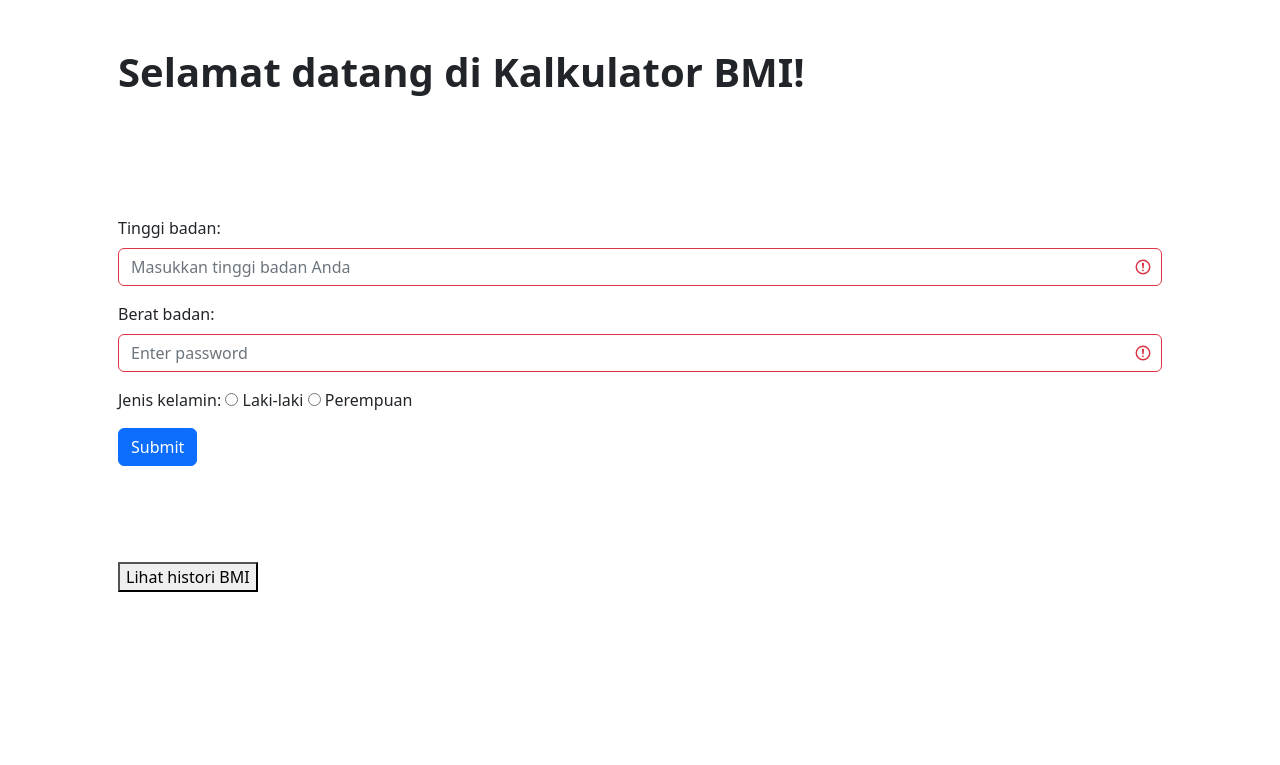
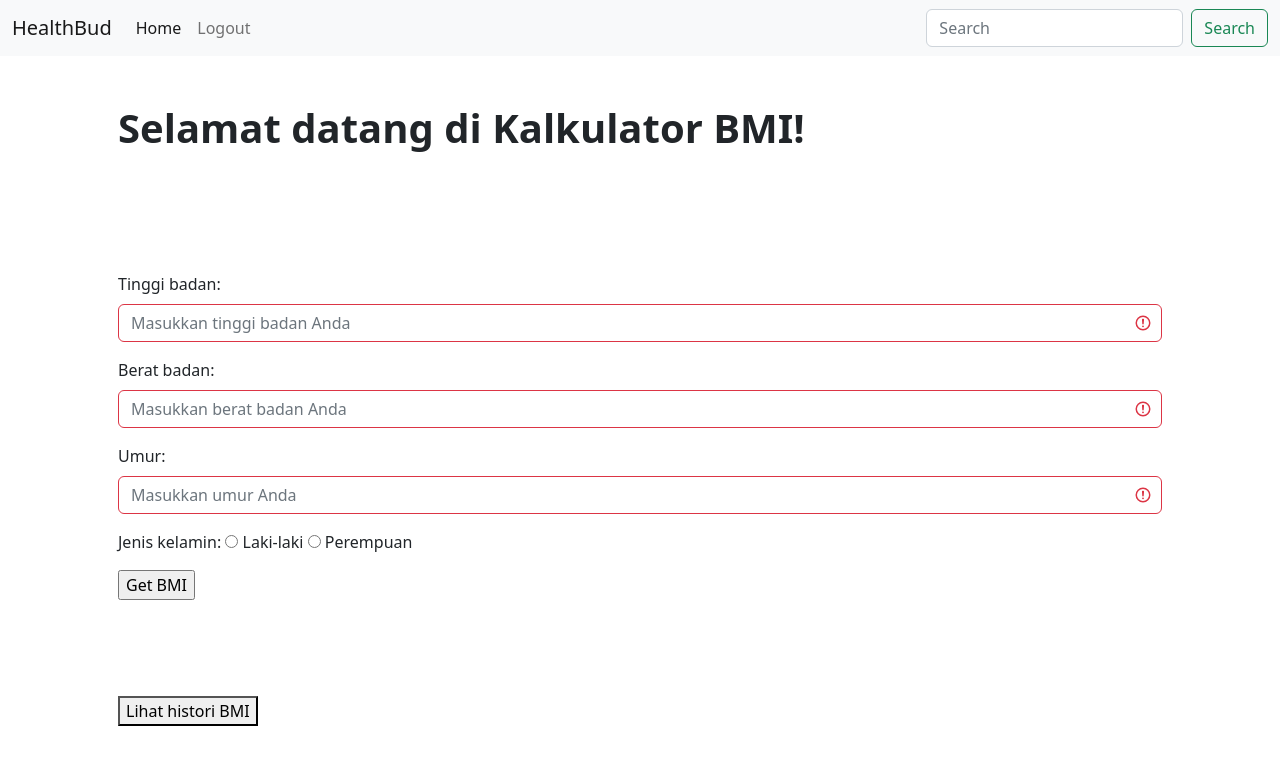
Before and after one commit to C009-PBP/PTS-PBP, a Django app: page /bmi_calculator/ in a window 1280 px wide. Shown: the top 765 px of the page. Run offline with Django 4.2, Linux system fonts and the light colour scheme; the visitor is signed in with stand-in values (Sample User, id 1); data that the repository does not hold is empty.

Commit message:
update bmi(fix models & ajax)

```diff
--- a/bmi_calculator/templates/bmi_calculator.html
+++ b/bmi_calculator/templates/bmi_calculator.html
@@ -10,6 +10,31 @@
 
 
 <body>
+    <nav class="navbar navbar-expand-lg bg-light">
+      <div class="container-fluid">
+        <a class="navbar-brand" href="#">HealthBud</a>
+        <button class="navbar-toggler" type="button" data-bs-toggle="collapse" data-bs-target="#navbarSupportedContent" aria-controls="navbarSupportedContent" aria-expanded="false" aria-label="Toggle navigation">
+          <span class="navbar-toggler-icon"></span>
+        </button>
+        <div class="collapse navbar-collapse" id="navbarSupportedContent">
+          <ul class="navbar-nav me-auto mb-2 mb-lg-0">
+            <li class="nav-item">
+              <a class="nav-link active" aria-current="page">Home</a>
+            </li>
+            <li class="nav-item">
+              <a class="nav-link logout" href="{% url 'bmi_calculator:logout' %}">Logout</a>
+            </li>
+          </ul>
+          <form class="d-flex" role="search">
+            <input class="form-control me-2" type="search" placeholder="Search" aria-label="Search">
+            <button class="btn btn-outline-success" type="submit">Search</button>
+          </form>
+        </div>
+      </div>
+    </nav>
+
+
+
     <div class="container p-5">
         <h1>
             <b>
@@ -20,14 +45,18 @@
 
     <div class="container p-5">
         <form method="POST" class="was-validated" id="form_bmi">
-          {% csrf_token %}
+            {% csrf_token %}
             <div class="mb-3 mt-3">
               <label for="tinggi" class="form-label">Tinggi badan:</label>
               <input type="number" class="form-control" id="tinggi" placeholder="Masukkan tinggi badan Anda" name="tinggi"  min="1" required>
             </div>
             <div class="mb-3">
               <label for="berat" class="form-label">Berat badan:</label>
-              <input type="number" class="form-control" id="berat" placeholder="Enter password" name="berat"  min="1" required>
+              <input type="number" class="form-control" id="berat" placeholder="Masukkan berat badan Anda" name="berat"  min="1" required>
+            </div>
+            <div class="mb-3">
+              <label for="umur" class="form-label">Umur:</label>
+              <input type="number" class="form-control" id="umur" placeholder="Masukkan umur Anda" name="umur"  min="1" required>
             </div>
             <div class="mb-3">
               <label>Jenis kelamin:</label>
@@ -36,7 +65,7 @@
               <input type="radio" id="perempuan" name="jenis_kelamin" value="Perempuan" required>
               <label for="Perempuan">Perempuan</label><br>
             </div>
-            <button type="submit" class="btn btn-primary">Submit</button>
+            <input type="submit" value="Get BMI" onclick="addBMI()">
         </form>
 
     </div>
--- a/bmi_calculator/views.py
+++ b/bmi_calculator/views.py
@@ -1,26 +1,25 @@
 from urllib import request
 from django.shortcuts import render
 
+from .models import BMI
 
-from .models import BMI
+from django.shortcuts import redirect
+from django.contrib.auth.forms import UserCreationForm
+from django.contrib import messages
+
+from django.contrib import auth
+from django.contrib.auth import authenticate, login
+
+from django.contrib.auth import logout
+
+from django.contrib.auth.decorators import login_required
+
 import datetime
 
 from django.http import HttpResponseRedirect, HttpResponse, HttpResponseNotFound
 from django.urls import reverse
 
 from django.core import serializers
-
-
-from django.contrib.auth import authenticate, login
-
-from django.contrib.auth import logout
-
-from django.contrib.auth.decorators import login_required
-
-
-from django.shortcuts import redirect
-from django.contrib.auth.forms import UserCreationForm
-from django.contrib import messages
 
 
 # Create your views here.
@@ -71,7 +70,8 @@ def logout_user(request):
 
 @login_required(login_url='/bmi_calculator/login/')
 def show_bmi_calculator(request):
-    bmi_objects = BMI.objects.filter(user=request.user)
+    current_user = auth.get_user(request)
+    bmi_objects = BMI.objects.filter(user = current_user)
     context = {
         'bmi_objects': bmi_objects,
     }
@@ -80,12 +80,13 @@ def show_bmi_calculator(request):
 
 def show_json(request):
     # print("asijdoasdjka")
-    bmi_objects = BMI.objects.filter(user=request.user)
+    current_user = auth.get_user(request)
+    bmi_objects = BMI.objects.filter(user=current_user)
     return HttpResponse(serializers.serialize("json", bmi_objects), content_type="application/json")
-
 
 def add_bmi(request):
     if(request.method == 'POST'):
+        print("adiojasodija")
         user = request.user
         jenis_kelamin = request.POST.get('jenis_kelamin')
         umur = request.POST.get('umur')
@@ -102,7 +103,6 @@ def add_bmi(request):
 
     return HttpResponseNotFound()
 
-
 def delete_bmi(request, id):
     if(request.method == 'GET'):
         bmi_obj = BMI.objects.get(pk=id)
```
Also changed, not shown: bmi_calculator/migrations/0001_initial.py.
